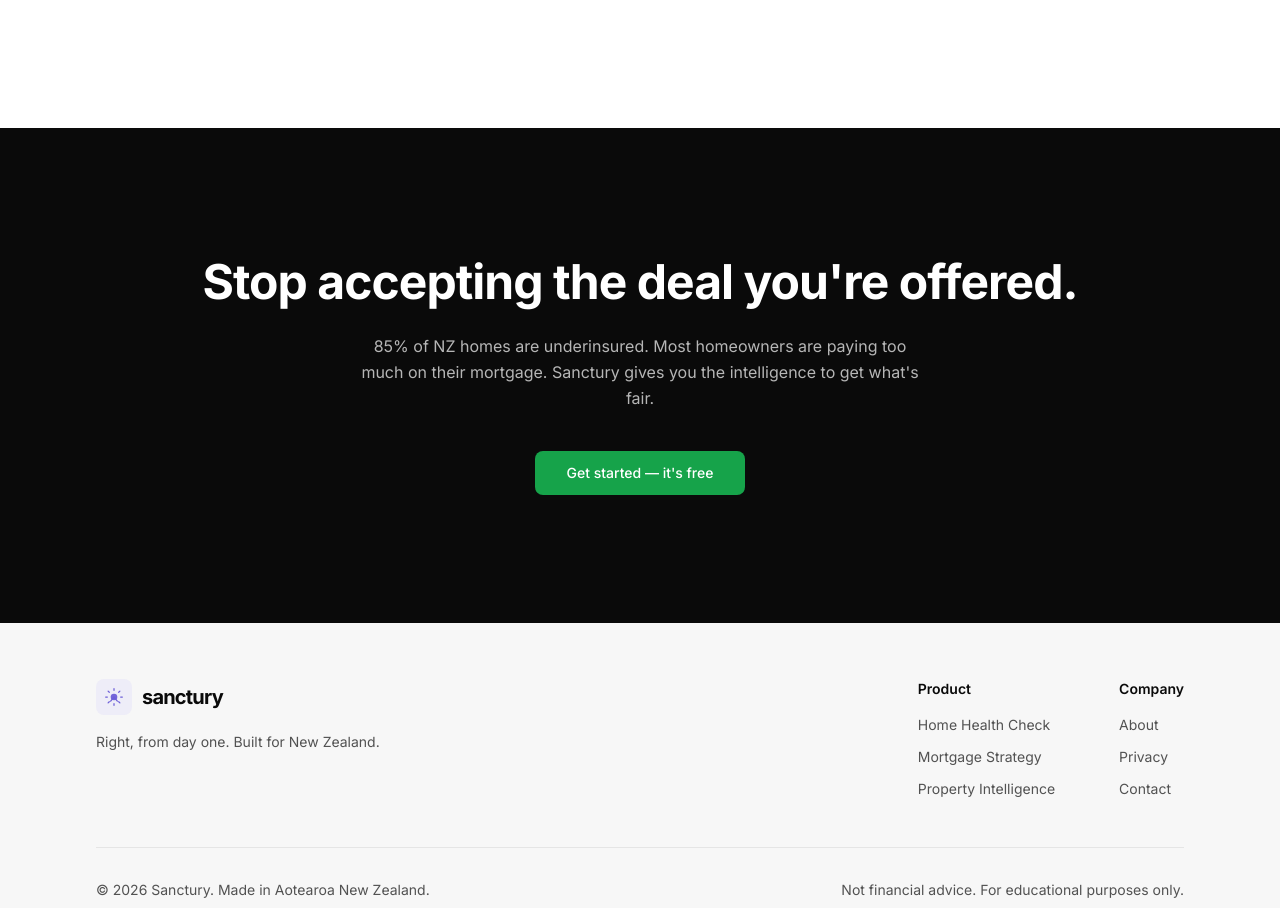
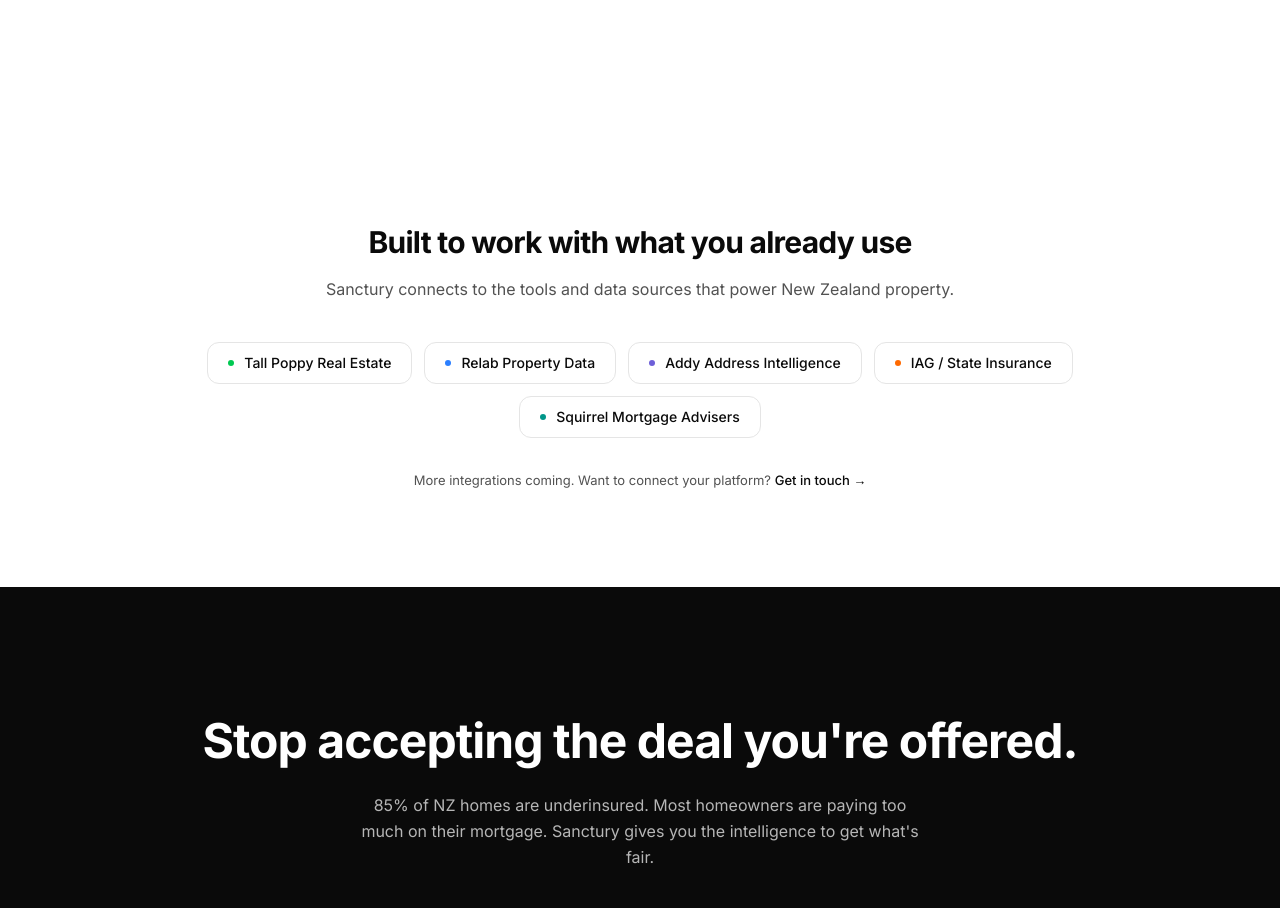
Before and after one commit to ratherspicy/sanctury, a Next.js app: page / in a window 1280 px wide. Shown: the part 1542-2450 px from the top of the page. Built offline with nearby package versions, Linux system fonts and the light colour scheme.

Commit message:
Add integration ecosystem badges — Tall Poppy, Relab, Addy, IAG, Squirrel

```diff
--- a/app/page.tsx
+++ b/app/page.tsx
@@ -67,6 +67,14 @@
     ),
   },
 ];
+
+const integrations = [
+  { name: "Tall Poppy Real Estate", dotClass: "bg-green-500" },
+  { name: "Relab Property Data", dotClass: "bg-blue-500" },
+  { name: "Addy Address Intelligence", dotClass: "bg-violet" },
+  { name: "IAG / State Insurance", dotClass: "bg-orange-500" },
+  { name: "Squirrel Mortgage Advisers", dotClass: "bg-teal-600" },
+] as const;
 
 export default function Home() {
   return (
@@ -162,6 +170,45 @@
           </div>
         </section>
 
+        <section className="bg-surface py-20 lg:py-24">
+          <div className="mx-auto max-w-6xl px-6 text-center lg:px-8">
+            <h2 className="text-2xl font-bold tracking-tight text-foreground sm:text-3xl">
+              Built to work with what you already use
+            </h2>
+            <p className="mx-auto mt-4 max-w-2xl text-base leading-relaxed text-muted">
+              Sanctury connects to the tools and data sources that power New
+              Zealand property.
+            </p>
+
+            <div className="mt-10 flex flex-wrap items-center justify-center gap-3">
+              {integrations.map((integration) => (
+                <span
+                  key={integration.name}
+                  className="inline-flex items-center gap-2.5 rounded-xl border border-border bg-surface px-5 py-2.5"
+                >
+                  <span
+                    className={`h-1.5 w-1.5 shrink-0 rounded-full ${integration.dotClass}`}
+                    aria-hidden
+                  />
+                  <span className="text-sm font-medium text-foreground">
+                    {integration.name}
+                  </span>
+                </span>
+              ))}
+            </div>
+
+            <p className="mt-8 text-[13px] text-muted">
+              More integrations coming. Want to connect your platform?{" "}
+              <a
+                href="/contact"
+                className="font-medium text-foreground transition-colors hover:text-violet"
+              >
+                Get in touch →
+              </a>
+            </p>
+          </div>
+        </section>
+
         <section id="about" className="bg-foreground py-24 lg:py-32">
           <div className="mx-auto max-w-6xl px-6 text-center lg:px-8">
             <h2 className="text-h2 !text-white max-sm:text-3xl">
```
